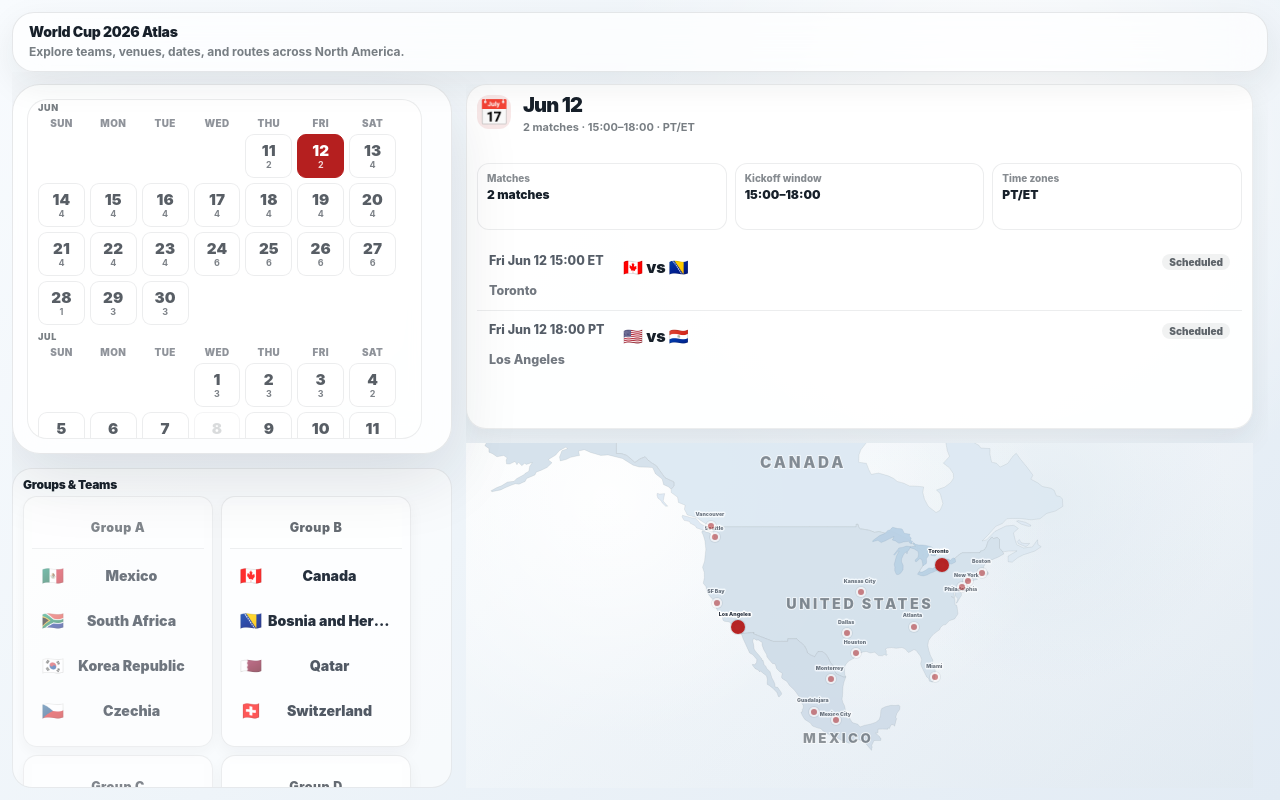
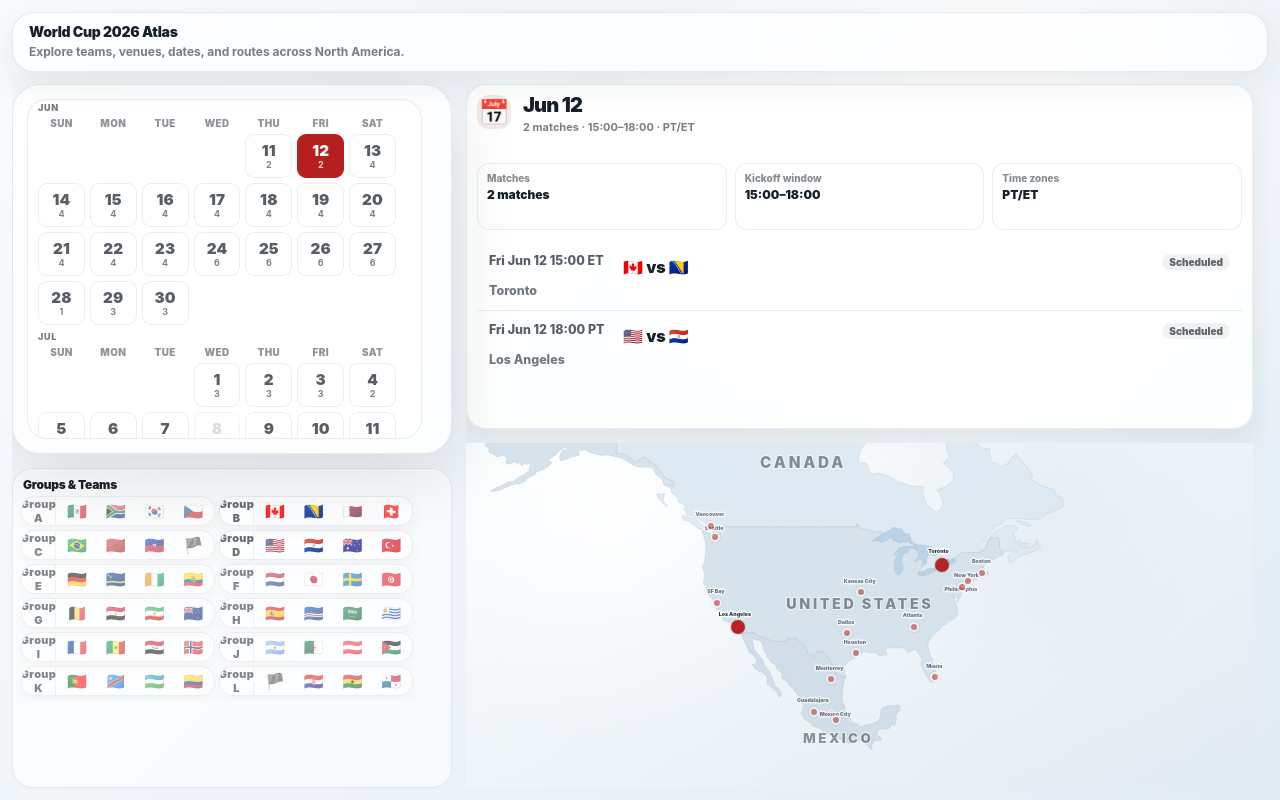
Before and after one commit to AudioStakes/world-cup-2026-atlas, a Preact app: page / in a window 1280 px wide. Built offline with nearby package versions, Linux system fonts and the light colour scheme.

Commit message:
Keep all group flags visible

```diff
--- a/src/styles.css
+++ b/src/styles.css
@@ -240,17 +240,17 @@ input:focus-visible,
 .group-team-grid {
   display: grid;
   grid-template-columns: repeat(2, minmax(0, 1fr));
-  gap: 8px;
+  gap: 4px;
   align-content: start;
   min-height: 0;
-  padding: 0 10px 10px;
+  padding: 0 8px 4px;
   overflow: auto;
   overscroll-behavior: contain;
 }
 
 .group-team-card {
   display: grid;
-  grid-template-rows: 44px auto;
+  grid-template-columns: 34px minmax(0, 1fr);
   min-width: 0;
   min-height: 0;
   overflow: hidden;
@@ -283,16 +283,16 @@ input:focus-visible,
 
 .group-team-header-button {
   display: flex;
-  width: 100%;
-  min-height: 44px;
+  width: 34px;
+  min-height: 24px;
   align-items: center;
   justify-content: center;
-  padding: 0 6px;
+  padding: 0 3px;
   border: 0;
-  border-bottom: 1px solid rgba(23, 32, 42, 0.07);
+  border-right: 1px solid rgba(23, 32, 42, 0.07);
   color: rgba(23, 32, 42, 0.66);
   background: rgba(255, 255, 255, 0.42);
-  font-size: 10px;
+  font-size: 9px;
   font-weight: 950;
   letter-spacing: 0.02em;
   cursor: pointer;
@@ -306,21 +306,22 @@ input:focus-visible,
 
 .group-team-rows {
   display: grid;
-  grid-template-rows: repeat(4, minmax(44px, auto));
+  grid-template-columns: repeat(4, minmax(0, 1fr));
   gap: 1px;
   min-height: 0;
-  padding: 5px;
+  padding: 2px;
 }
 
 .group-team-row-button {
   display: flex;
   min-width: 0;
-  min-height: 44px;
+  min-height: 22px;
   align-items: center;
-  gap: 7px;
+  justify-content: center;
+  gap: 0;
   width: 100%;
   overflow: hidden;
-  padding: 2px 5px;
+  padding: 0;
   border: 1px solid transparent;
   border-radius: 8px;
   color: rgba(23, 32, 42, 0.82);
@@ -358,8 +359,12 @@ input:focus-visible,
   inline-size: 20px;
   justify-content: center;
   flex: 0 0 20px;
-  font-size: 16px;
+  font-size: 15px;
   line-height: 1;
+}
+
+.group-team-copy {
+  display: none;
 }
 
 .group-team-code {
@@ -911,8 +916,8 @@ input:focus-visible,
   }
 
   .group-team-grid {
-    gap: 6px;
-    padding: 0 10px 8px;
+    gap: 4px;
+    padding: 0 8px 4px;
   }
 
   .group-team-card {
@@ -920,12 +925,12 @@ input:focus-visible,
   }
 
   .group-team-header-button {
-    min-height: 44px;
-    padding: 6px 9px 4px;
+    min-height: 24px;
+    padding: 0 3px;
   }
 
   .group-team-row-button {
-    min-height: 44px;
+    min-height: 22px;
   }
 
   .date-months {
@@ -1004,7 +1009,7 @@ input:focus-visible,
   }
 
   .group-team-card {
-    min-height: 126px;
+    min-height: 0;
   }
 
   .date-chip {
@@ -1188,34 +1193,33 @@ input:focus-visible,
 /* Readability pass: calendar dates, larger teams, focused result facts, centered map pins. */
 .groups-section .group-team-grid {
   grid-template-columns: repeat(2, minmax(0, 1fr));
-  gap: 8px;
+  gap: 4px;
 }
 
 .group-team-card {
-  padding: 8px;
+  padding: 0;
 }
 
 .group-team-header-button {
-  font-size: 0.78rem;
+  font-size: 0.68rem;
   letter-spacing: 0.04em;
 }
 
 .group-team-row-button {
-  min-height: 44px;
+  min-height: 22px;
   align-items: center;
-  gap: 7px;
-  padding: 2px 5px;
+  justify-content: center;
+  gap: 0;
+  padding: 0;
 }
 
 .group-team-flag {
-  font-size: 1.12rem;
+  font-size: 1rem;
   line-height: 1;
 }
 
 .group-team-copy {
-  flex: 1 1 auto;
-  min-inline-size: 0;
-  overflow: hidden;
+  display: none;
 }
 
 .group-team-name {
@@ -1526,8 +1530,11 @@ input:focus-visible,
     min-block-size: 44px;
   }
 
-  .group-team-header-button,
+  .group-team-header-button {
+    min-height: 24px;
+  }
+
   .group-team-row-button {
-    min-height: 44px;
-  }
-}
+    min-height: 22px;
+  }
+}
```
Also changed, not shown: 2 other files (tests, documents, lock files or other folders).
